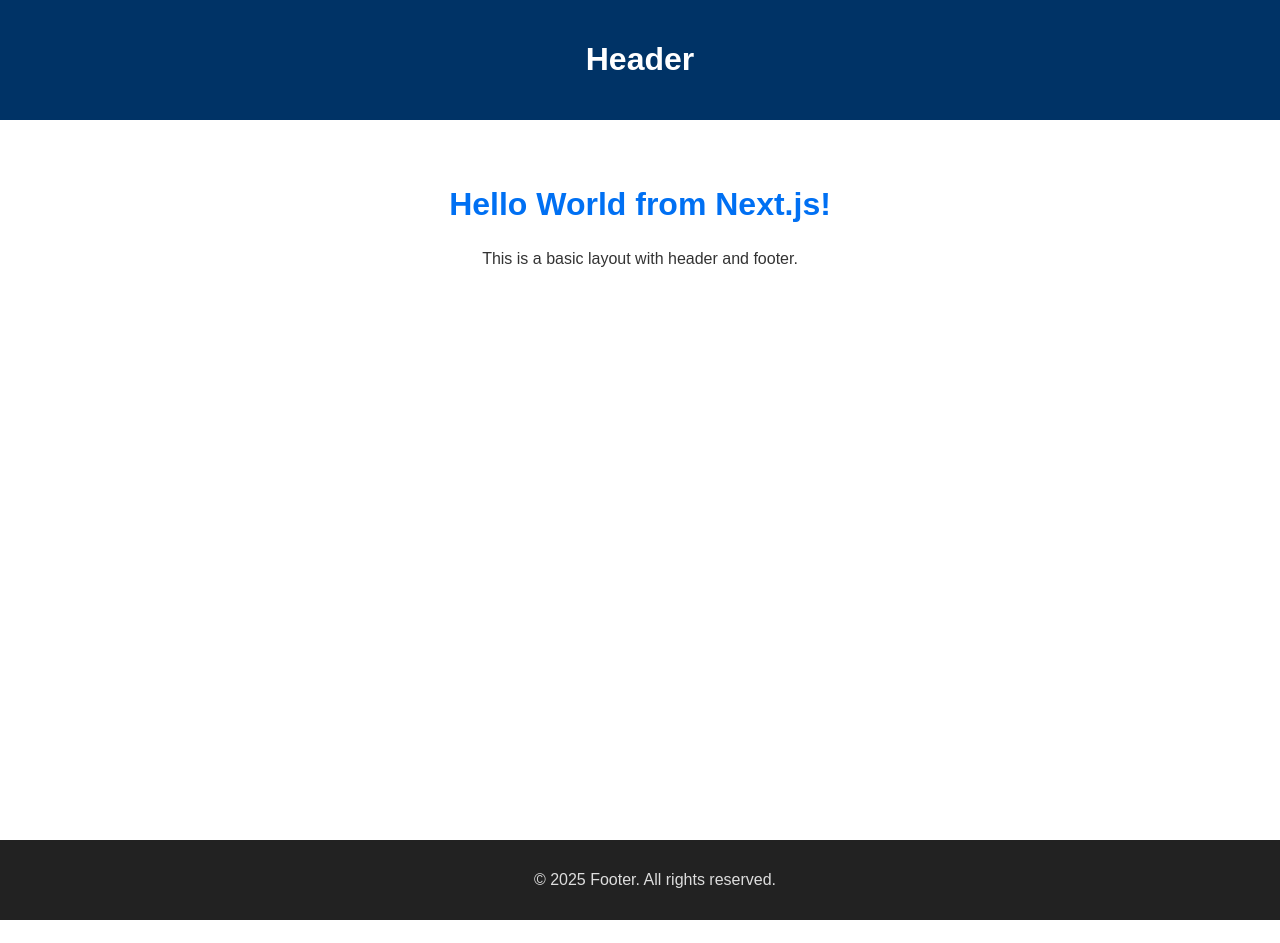
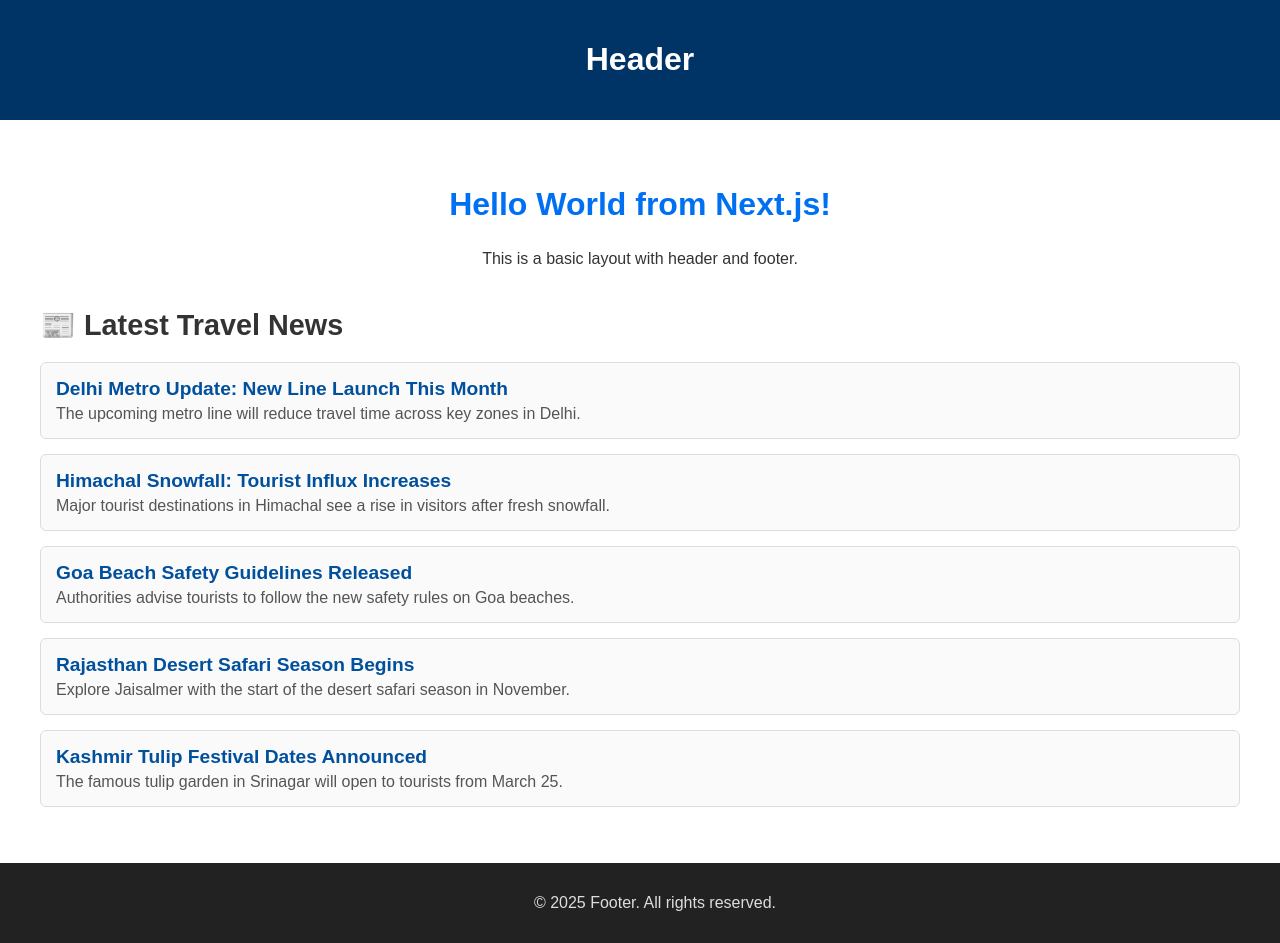
Before and after one commit to mrvk8996/nextjs, a Next.js app: page / in a window 1280 px wide. Shown: the top 943 px of the page. Before the commit the page ends 920 px from the top, so only its background shows below. Built offline with nearby package versions, Linux system fonts and the light colour scheme.

Commit message:
Update My Code With A Static News Component

```diff
--- a/src/app/globals.css
+++ b/src/app/globals.css
@@ -37,3 +37,44 @@ body, html {
   color: #333;
   font-size: 1rem;
 }
+
+.news-list {
+  margin-top: 40px;
+  text-align: left;
+  padding: 0 20px;
+}
+
+.news-list h2 {
+  font-size: 1.8rem;
+  margin-bottom: 20px;
+  color: #333;
+}
+
+.news-list ul {
+  list-style: none;
+  padding: 0;
+}
+
+.news-card {
+  border: 1px solid #ddd;
+  padding: 15px;
+  border-radius: 6px;
+  margin-bottom: 15px;
+  background: #fafafa;
+  transition: 0.3s ease;
+}
+
+.news-card:hover {
+  background-color: #f0f0f0;
+}
+
+.news-card h3 {
+  margin: 0;
+  font-size: 1.2rem;
+  color: #00509d;
+}
+
+.news-card p {
+  margin: 5px 0 0;
+  color: #555;
+}
--- a/src/app/layout.js
+++ b/src/app/layout.js
@@ -1,6 +1,6 @@
 import './globals.css';
-import Header from './components/Header';
-import Footer from './components/Footer';
+import Header from '../components/Header';
+import Footer from '../components/Footer';
 
 export const metadata = {
   title: 'Hello World Next Page',
--- a/src/app/page.js
+++ b/src/app/page.js
@@ -1,8 +1,11 @@
+import NewsList from "@/components/NewsList";
+
 export default function Home() {
   return (
     <div className="home-page">
       <h2>Hello World from Next.js!</h2>
       <p>This is a basic layout with header and footer.</p>
+      <NewsList />
     </div>
   );
 }
--- /dev/null
+++ b/src/components/NewsList.js
@@ -0,0 +1,43 @@
+export default function NewsList() {
+    const news = [
+      {
+        id: 1,
+        title: 'Delhi Metro Update: New Line Launch This Month',
+        description: 'The upcoming metro line will reduce travel time across key zones in Delhi.',
+      },
+      {
+        id: 2,
+        title: 'Himachal Snowfall: Tourist Influx Increases',
+        description: 'Major tourist destinations in Himachal see a rise in visitors after fresh snowfall.',
+      },
+      {
+        id: 3,
+        title: 'Goa Beach Safety Guidelines Released',
+        description: 'Authorities advise tourists to follow the new safety rules on Goa beaches.',
+      },
+      {
+        id: 4,
+        title: 'Rajasthan Desert Safari Season Begins',
+        description: 'Explore Jaisalmer with the start of the desert safari season in November.',
+      },
+      {
+        id: 5,
+        title: 'Kashmir Tulip Festival Dates Announced',
+        description: 'The famous tulip garden in Srinagar will open to tourists from March 25.',
+      },
+    ];
+
+    return (
+      <section className="news-list">
+        <h2>📰 Latest Travel News</h2>
+        <ul>
+          {news.map(item => (
+            <li key={item.id} className="news-card">
+              <h3>{item.title}</h3>
+              <p>{item.description}</p>
+            </li>
+          ))}
+        </ul>
+      </section>
+    );
+  }
```
Also changed, not shown: src/components/Footer.js (renamed from src/app/components/Footer.js), src/components/Header.js (renamed from src/app/components/Header.js).
